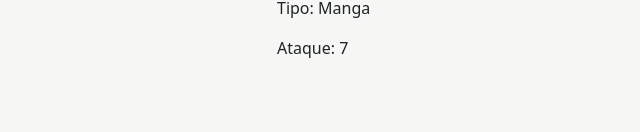
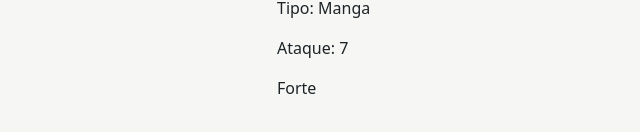
Before and after one commit to lxgss/ficha2-Gon-aloCorreia, a React (Vite) app: page / in a window 1280 px wide. Shown: the part 858-990 px from the top of the page, without its empty margins (83-723 px from the left). Before the commit the page ends 958 px from the top, so only its background shows below. Built offline with nearby package versions, Linux system fonts and the light colour scheme.

Commit message:
Tarefa 4

```diff
--- a/src/cards.jsx
+++ b/src/cards.jsx
@@ -6,7 +6,7 @@ function Card({name, attack, type}){
       <p>Tipo: {type}</p>
       <p>Ataque: {attack}</p>
 
-      {attack >= 15 && <span>Forte</span>}
+      {attack >= 6 && <span>Forte</span>}
 
         </li>
     );
```
